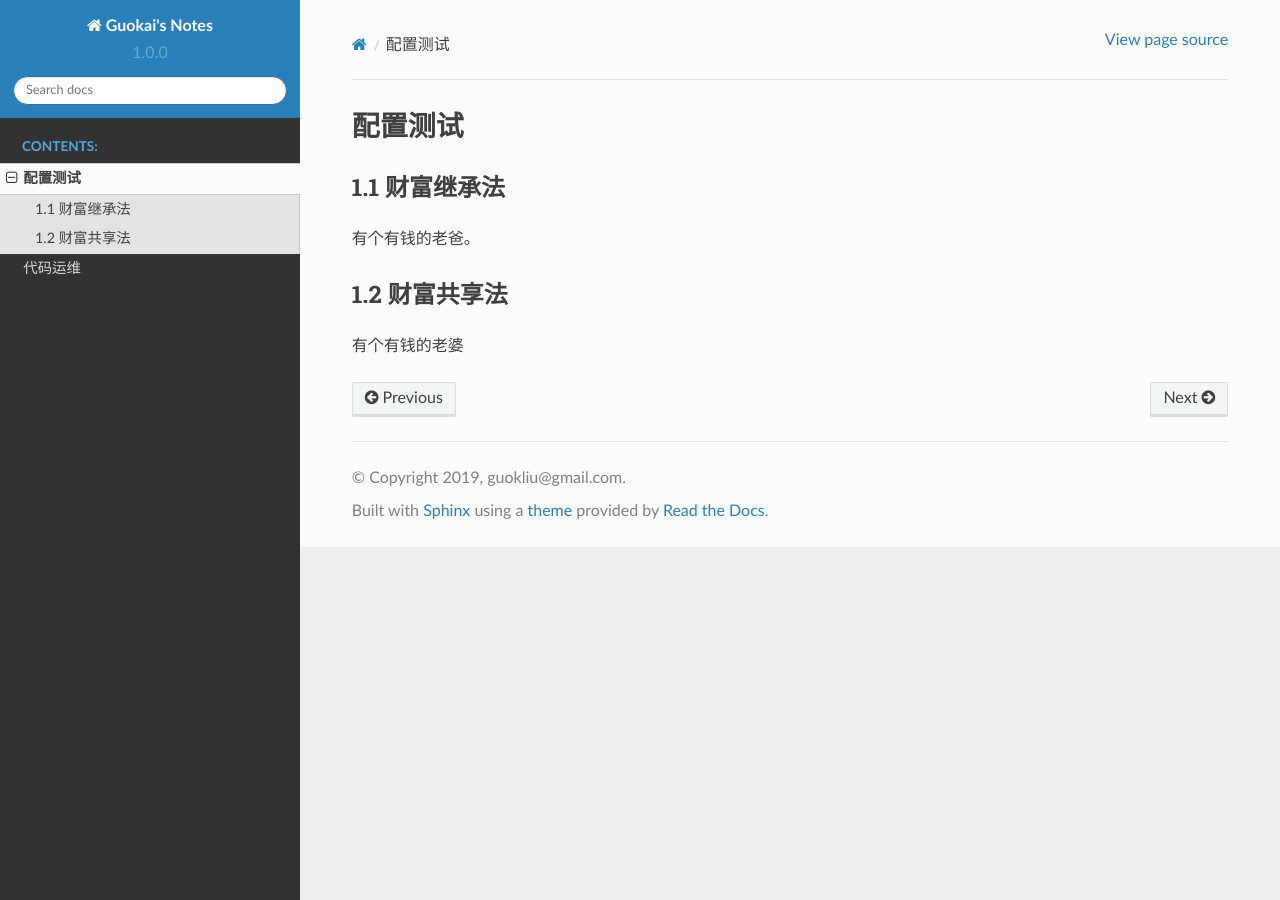
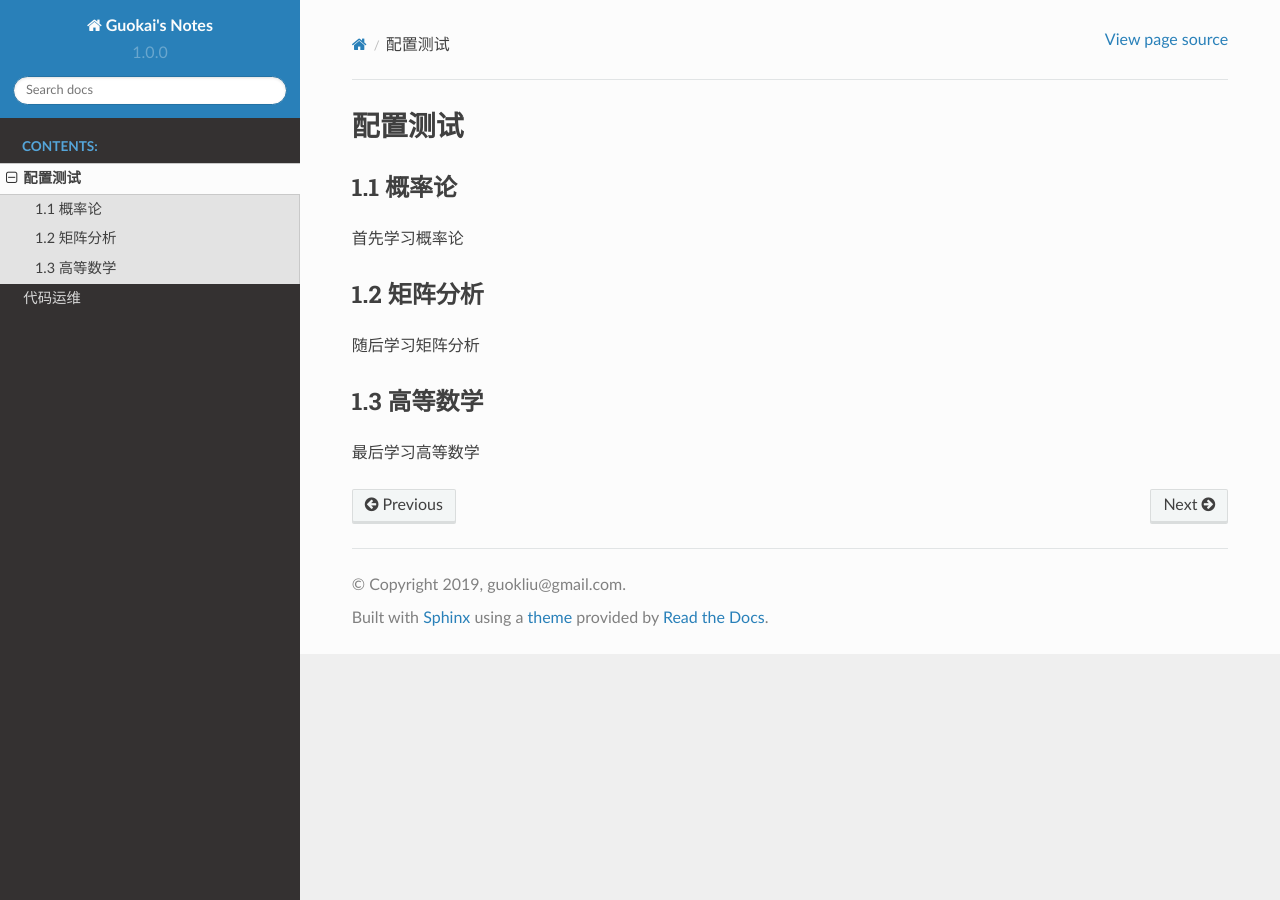
Before and after one commit to GuokaiLiu/RTD, a Sphinx documentation site: the page built from source/initial.rst, in a window 1280 px wide. Built offline with Sphinx 7.4.7 and the Read the Docs theme 2.0.0, drawn with Linux system fonts in a browser that asks for light colours.

Commit message:
'pycharm'

```diff
--- a/source/initial.rst
+++ b/source/initial.rst
@@ -1,13 +1,19 @@
 配置测试
 ======================
 
-1.1 财富继承法
+1.1 概率论
 ---------------------
 
-有个有钱的老爸。
+首先学习概率论
 
 
-1.2 财富共享法
+1.2 矩阵分析
 ---------------------
 
-有个有钱的老婆
+随后学习矩阵分析
+
+
+1.3 高等数学
+---------------------
+
+最后学习高等数学
```
